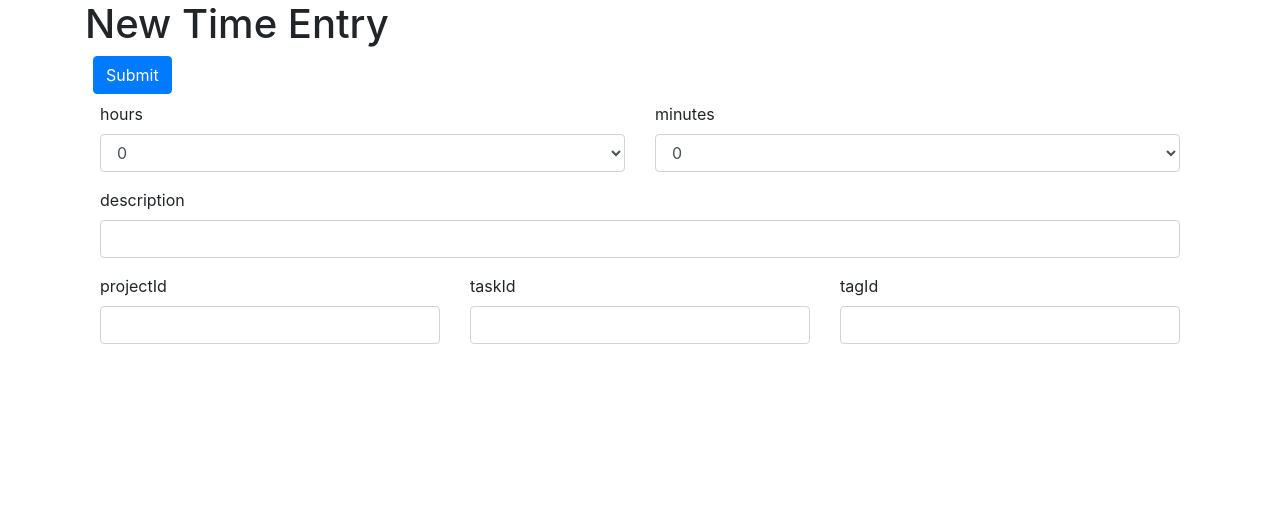
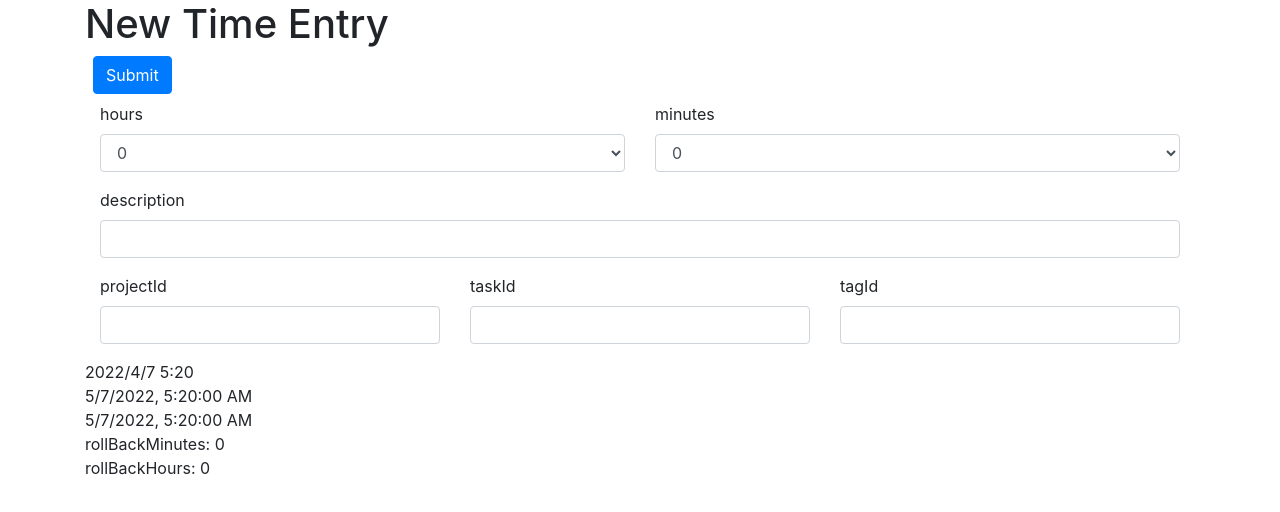
Before and after one commit to poyao-wang/clockify-time-entry, a React (Create React App) app: page /time-entry in a window 1280 px wide. Shown: the top 512 px of the page. Built offline with nearby package versions, Linux system fonts and the light colour scheme.

Commit message:
New rollback method
New States timeLoaded, entryStartTime,rollBackHours, rollBackMinutes

Calculate entryStartTime when rollBackHours and rollBackMinutes changes

Submit the form with the new state entryStartTime

```diff
--- a/src/components/Form.tsx
+++ b/src/components/Form.tsx
@@ -75,6 +75,19 @@ const TimeEntryForm: React.FC<RouteComponentProps> = (props) => {
     errors: {},
   });
 
+  const [timeLoaded, setTimeLoaded] = useState(
+    new Date(new Date().setSeconds(0, 0))
+  );
+  const timeLoadedYear = timeLoaded.getFullYear();
+  const timeLoadedMonth = timeLoaded.getMonth();
+  const timeLoadedDate = timeLoaded.getDate();
+  const timeLoadedHours = timeLoaded.getHours();
+  const timeLoadedMinutes = timeLoaded.getMinutes();
+
+  const [entryStartTime, setEntryStartTime] = useState(timeLoaded);
+  const [rollBackHours, setRollBackHours] = useState(0);
+  const [rollBackMinutes, setRollBackMinutes] = useState(0);
+
   const validate = () => {
     const { error } = schema.validate(state.data);
     if (!error) return null;
@@ -89,6 +102,10 @@ const TimeEntryForm: React.FC<RouteComponentProps> = (props) => {
   const validateProperty = ({ name, value }: { name: string; value: any }) => {
     const obj = { [name]: value };
     const propSchema = schema.extract(name);
+
+    if (name === "hours") setRollBackHours(value);
+    if (name === "minutes") setRollBackMinutes(value);
+
     if (Joi.isSchema(propSchema)) {
       const validateResult = propSchema.validate(obj[name]);
       return validateResult.error
@@ -194,19 +211,12 @@ const TimeEntryForm: React.FC<RouteComponentProps> = (props) => {
 
   const doSubmit = async () => {
     const data = state.data;
-    let rollBackMinutes =
-      parseInt(data.hours.toString()) * 60 + parseInt(data.minutes.toString());
-
-    // let rollback = false;
-    // if (rollBackMinutes) rollback = true;
-
-    const now = new Date().setSeconds(0, 0);
 
     const description = data.description;
     const tagIds = [data.tagId];
     const projectId = data.projectId;
     const taskId = data.taskId;
-    const start = new Date(now - rollBackMinutes * 60 * 1000);
+    const start = entryStartTime;
     const timeEntry = { start, description, projectId, taskId, tagIds };
     let resultCurrent = {};
     let resultNew;
@@ -260,8 +270,12 @@ const TimeEntryForm: React.FC<RouteComponentProps> = (props) => {
   const optionsMinutes = createArrayForOptions(60);
 
   useEffect(() => {
-    console.log(state.errors);
-  }, [state]);
+    const minutes = rollBackHours * 60 + rollBackMinutes;
+    const newEntryTimeStamp = timeLoaded.valueOf() - minutes * 60 * 1000;
+    const newEntryDate = new Date(newEntryTimeStamp);
+
+    setEntryStartTime(newEntryDate);
+  }, [rollBackHours, rollBackMinutes]);
 
   return (
     <div>
@@ -290,8 +304,14 @@ const TimeEntryForm: React.FC<RouteComponentProps> = (props) => {
             <div className="col">{renderInput("tagId", "tagId")}</div>
           </div>
         </div>
-        {/* {renderInput("hours", "hours")}
-          {renderInput("minutes", "minutes")} */}
+        <div>
+          {timeLoadedYear}/{timeLoadedMonth}/{timeLoadedDate} {timeLoadedHours}:
+          {timeLoadedMinutes}
+        </div>
+        <div>{timeLoaded.toLocaleString()}</div>
+        <div>{entryStartTime.toLocaleString()}</div>
+        <div>rollBackMinutes: {rollBackMinutes}</div>
+        <div>rollBackHours: {rollBackHours}</div>
       </form>
     </div>
   );
```
